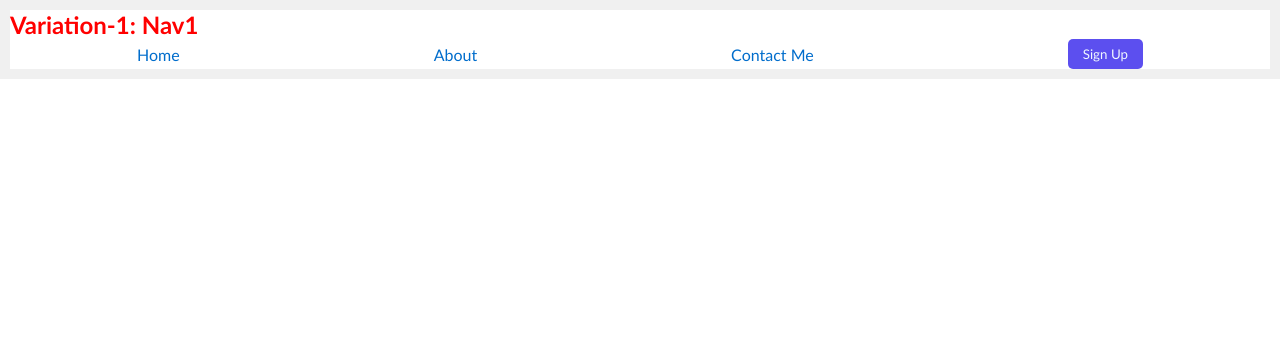
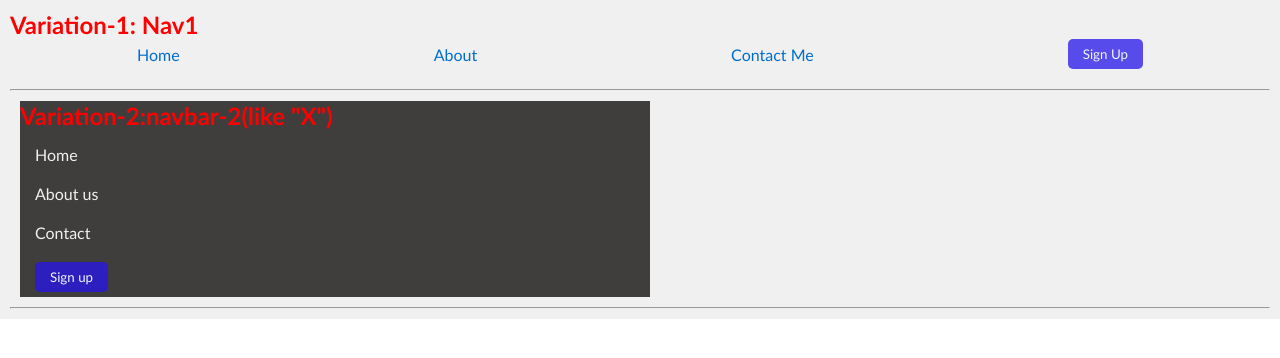
Before and after one commit to IamBATMaN420/all-type-navbar, a plain HTML site: page index.html in a window 1280 px wide. Drawn offline with Linux system fonts and the light colour scheme.

Commit message:
Update index.html

```diff
--- a/index.html
+++ b/index.html
@@ -6,8 +6,8 @@
     <title>All Types of Navbar</title>
     <style>
       * {
-            background-color: rgb(255, 255, 255);
-            font-family: "Gill Sans", "Gill Sans MT", Calibri, "Trebuchet MS", sans-serif;
+        font-family: "Gill Sans", "Gill Sans MT", Calibri, "Trebuchet MS",
+          sans-serif;
         text-decoration: none;
         list-style-type: none;
         margin: 0;
@@ -29,7 +29,7 @@
         color: rgb(0, 109, 204);
         position: relative;
       }
-        .nav-1 button {
+      nav button {
         color: aliceblue;
         background-color: rgba(39, 22, 234, 0.751);
         padding: 7px 15px;
@@ -38,7 +38,7 @@
         cursor: pointer;
         transition: background-color 0.3s;
       }
-        .nav-1 button:hover {
+      nav button:hover {
         background-color: rgb(0, 0, 0);
         color: rgba(246, 246, 246, 0.751);
       }
@@ -60,20 +60,44 @@
       @media (max-width: 600px) {
         .nav-1 ul {
           flex-direction: column;
+          justify-content: space-evenly;
           align-items: center;
+        }
+        .nav-1 li {
+          margin-bottom: 0.75rem;
+        }
+      }
+
+      .nav-2 {
+        background-color: rgb(64, 61, 61);
+        display: block;
+        width: 50%;
+      }
+      .nav-2 li{
+        margin: 10px;
+        padding: 5px;
+
 
       }
-            .nav-1 li{
-              margin-bottom: 0.75rem;
+      .nav-2 a{
+        color: #f0f0f0;
+        width: 100%;
+
+      }
+      .nav-2 a:hover{
+
+        background-color: #000000;
       }
 
-        }
+
+
+
     </style>
   </head>
   <body>
     <header class="navbar">
       <h2>Variation-1: Nav1</h2>
-        <nav class="nav-1">
+      <nav class="nav-1" style="margin-bottom: 20px">
         <ul>
           <li><a href="#home">Home</a></li>
           <li><a href="#about">About</a></li>
@@ -81,7 +105,15 @@
           <li><button>Sign Up</button></li>
         </ul>
       </nav>
-
+      <hr />
+      <nav class="nav-2" style="margin: 10px">
+        <h2>Variation-2:navbar-2(like "X")</h2>
+        <li><a href="#home">Home</a></li>
+        <li><a href="#about us">About us</a></li>
+        <li><a href="#contact">Contact</a></li>
+        <li><button>Sign up</button></li>
+      </nav>
+      <hr />
     </header>
   </body>
 </html>
```
Lines whose indentation alone changed are shown as unchanged.
